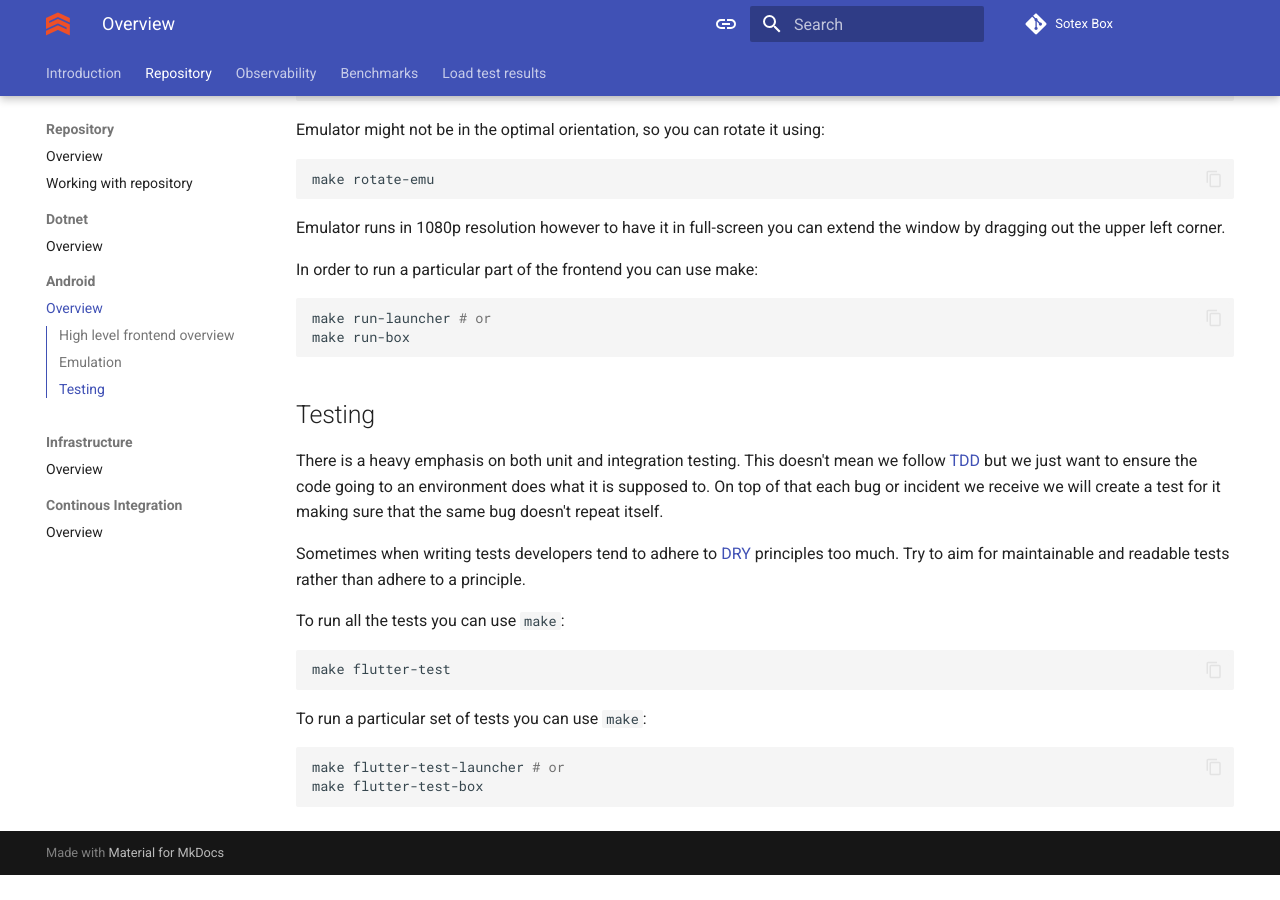
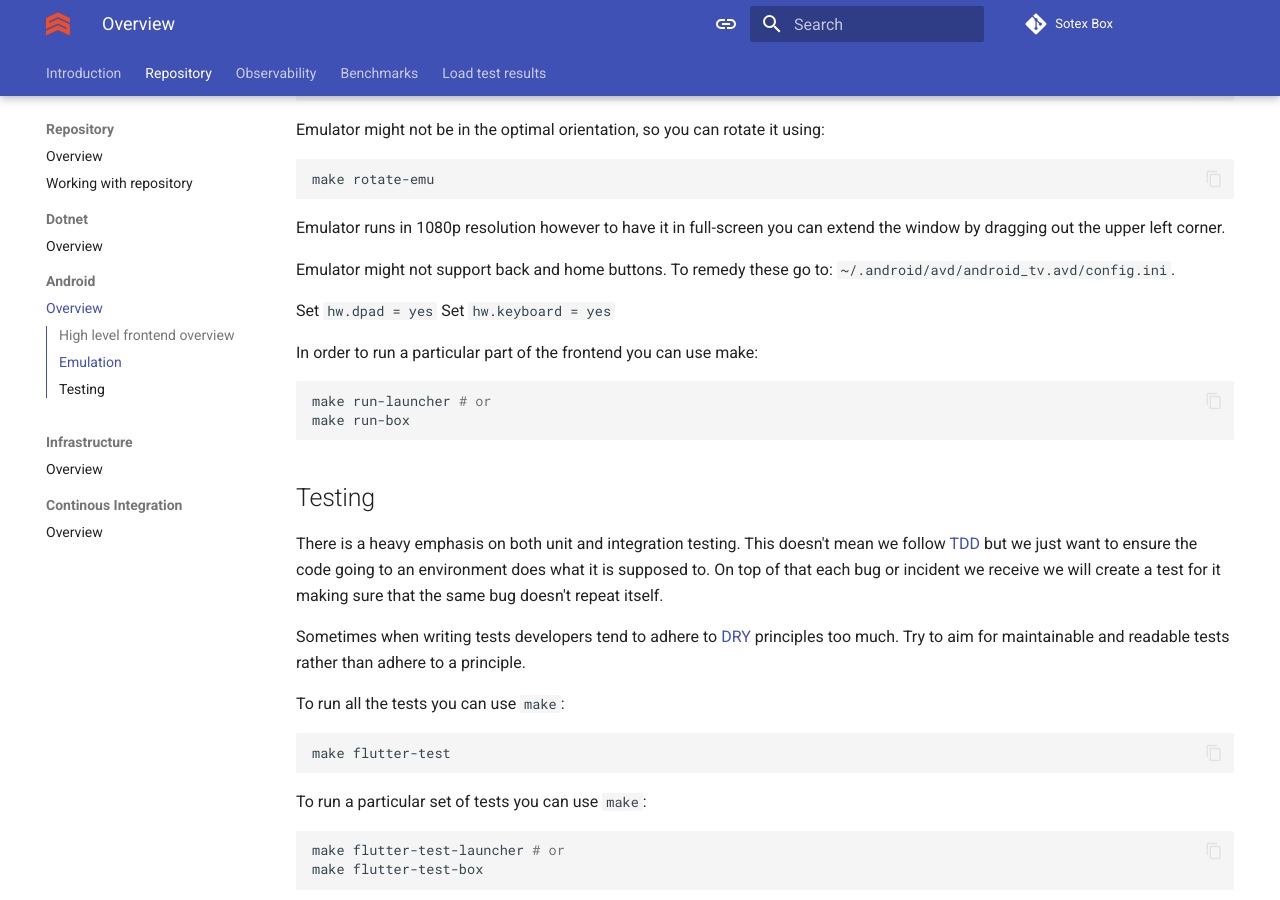
Before and after one commit to sotex-lab/sotex-box, an MkDocs documentation site: the page built from docs/repository/android/index.md, in a window 1280 px wide and 900 px high, scrolled down 657 px. Built offline with MkDocs 1.6.1 and Material for MkDocs 9.7.7, drawn with Linux system fonts in a browser that asks for light colours; comment, search, counter and statistics services are not loaded; before the commit the page ends 1532 px from its top, so only the background shows below that.

Commit message:
added keyboard documentation

````diff
--- a/docs/repository/android/index.md
+++ b/docs/repository/android/index.md
@@ -27,6 +27,11 @@ make rotate-emu
 Emulator runs in 1080p resolution however to have it in full-screen you can extend the window
 by dragging out the upper left corner.
 
+Emulator might not support back and home buttons. To remedy these go to: ```~/.android/avd/android_tv.avd/config.ini```.
+
+Set ```hw.dpad = yes```
+Set ```hw.keyboard = yes```
+
 In order to run a particular part of the frontend you can use make:
 
 ```bash
````
